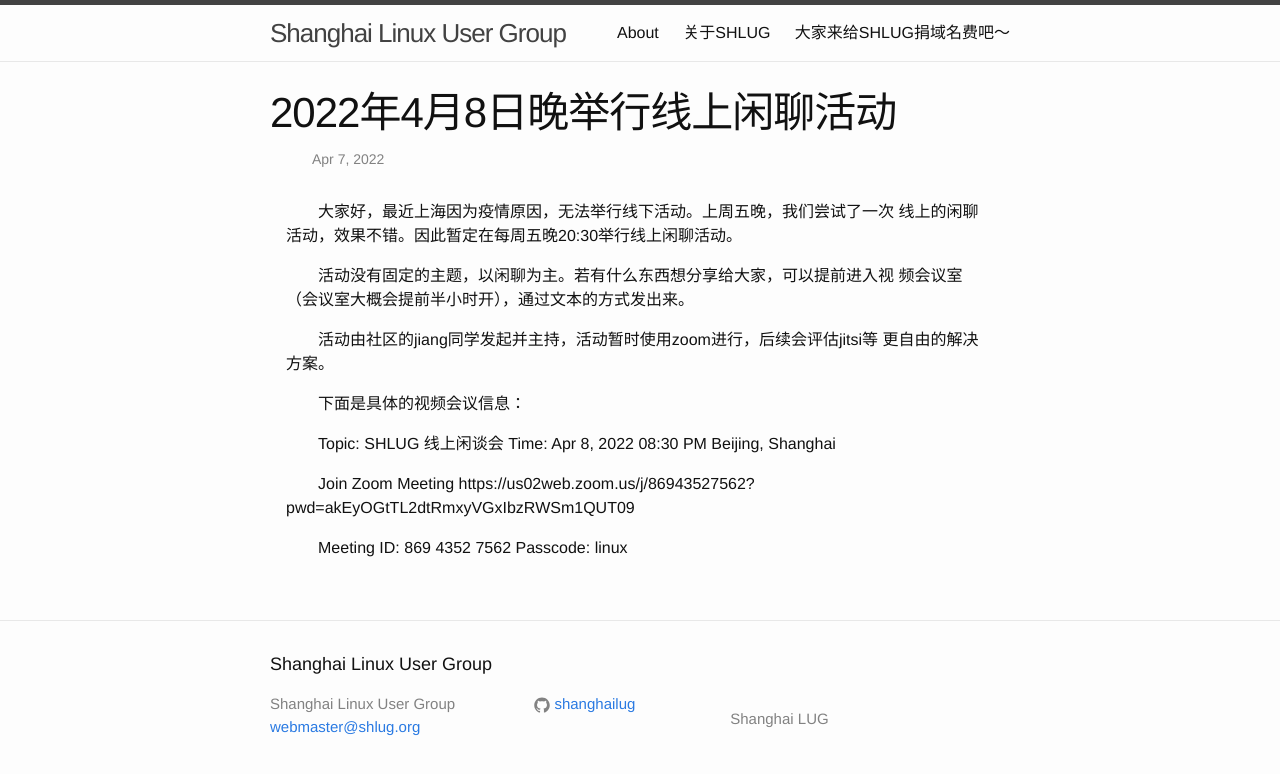
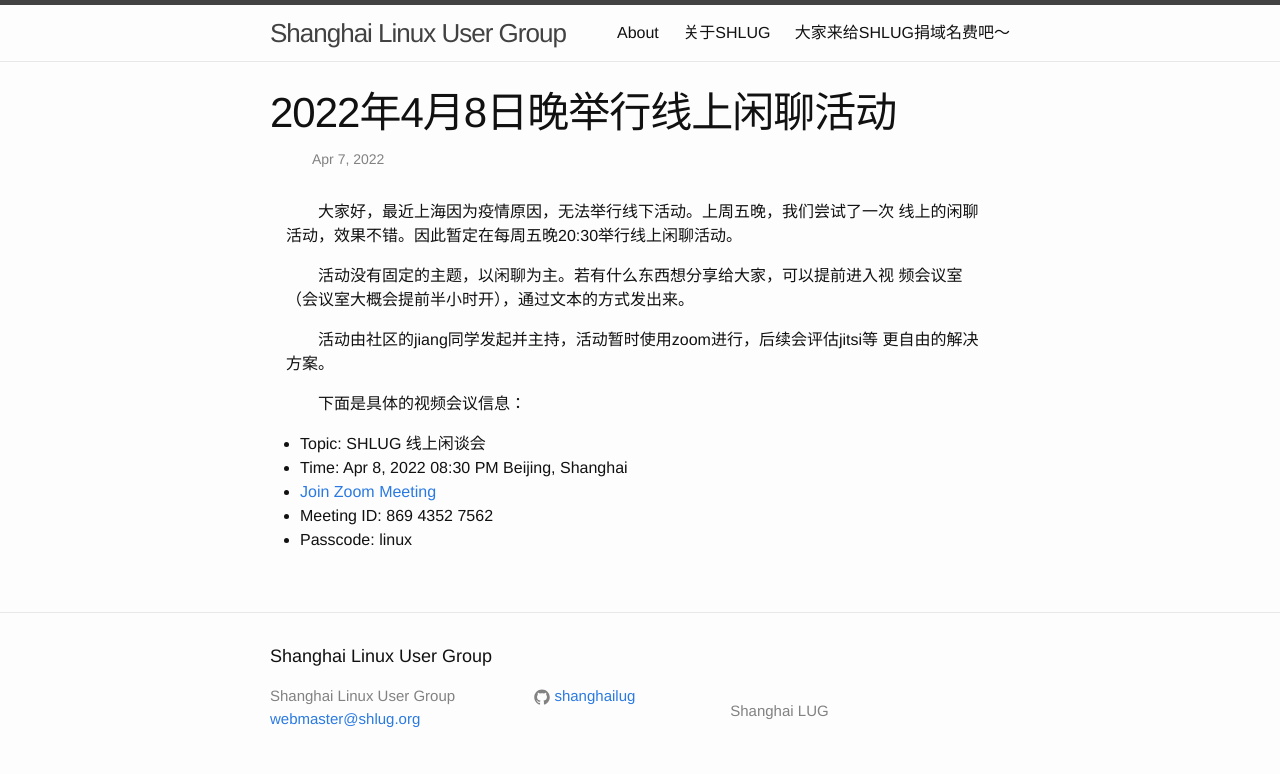
Before and after one commit to shanghailug/shanghailug.github.io, a Jekyll site: the page built from _posts/2022-04-07-olc.markdown, in a window 1280 px wide. Shown: the top 774 px of the page. Built offline with Jekyll 4.4.1, drawn with Linux system fonts in a browser that asks for light colours; some of the changed lines change nothing that is shown.

Commit message:
fix for markdown syntax.

```diff
--- a/_posts/2022-04-07-olc.markdown
+++ b/_posts/2022-04-07-olc.markdown
@@ -15,11 +15,8 @@ categories: news
 
 下面是具体的视频会议信息：
 
-Topic: SHLUG 线上闲谈会
-Time: Apr 8, 2022 08:30 PM Beijing, Shanghai
-
-Join Zoom Meeting
-https://us02web.zoom.us/j/86943527562?pwd=akEyOGtTL2dtRmxyVGxIbzRWSm1QUT09
-
-Meeting ID: 869 4352 7562
-Passcode: linux
+* Topic: SHLUG 线上闲谈会
+* Time: Apr 8, 2022 08:30 PM Beijing, Shanghai
+* [Join Zoom Meeting](https://us02web.zoom.us/j/86943527562?pwd=akEyOGtTL2dtRmxyVGxIbzRWSm1QUT09)
+* Meeting ID: 869 4352 7562
+* Passcode: linux
```
